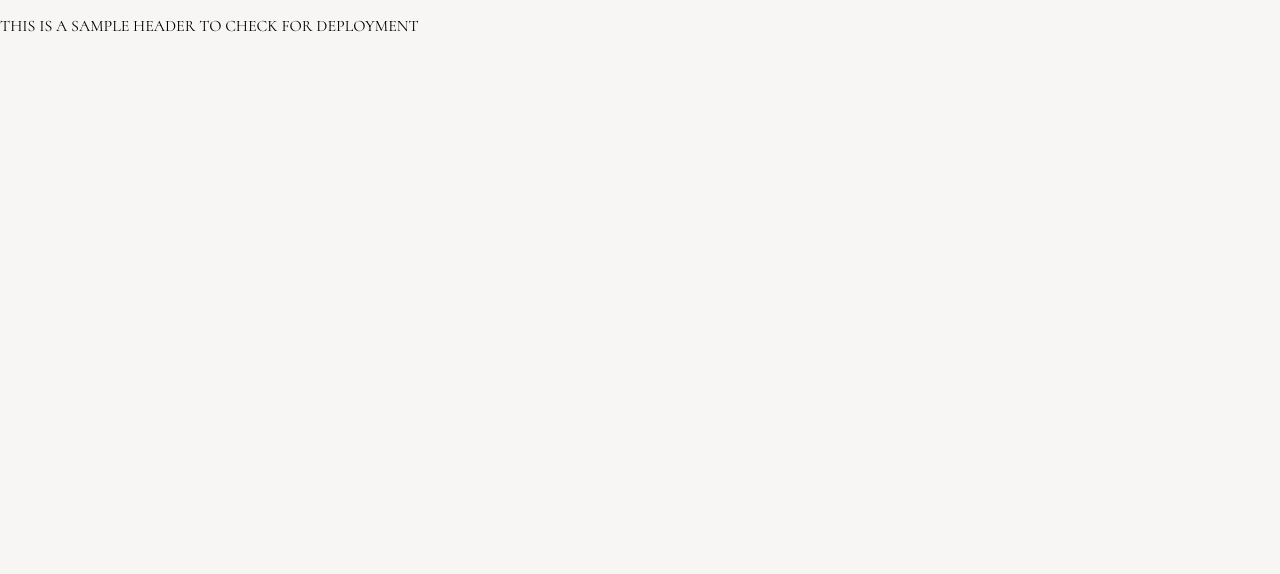
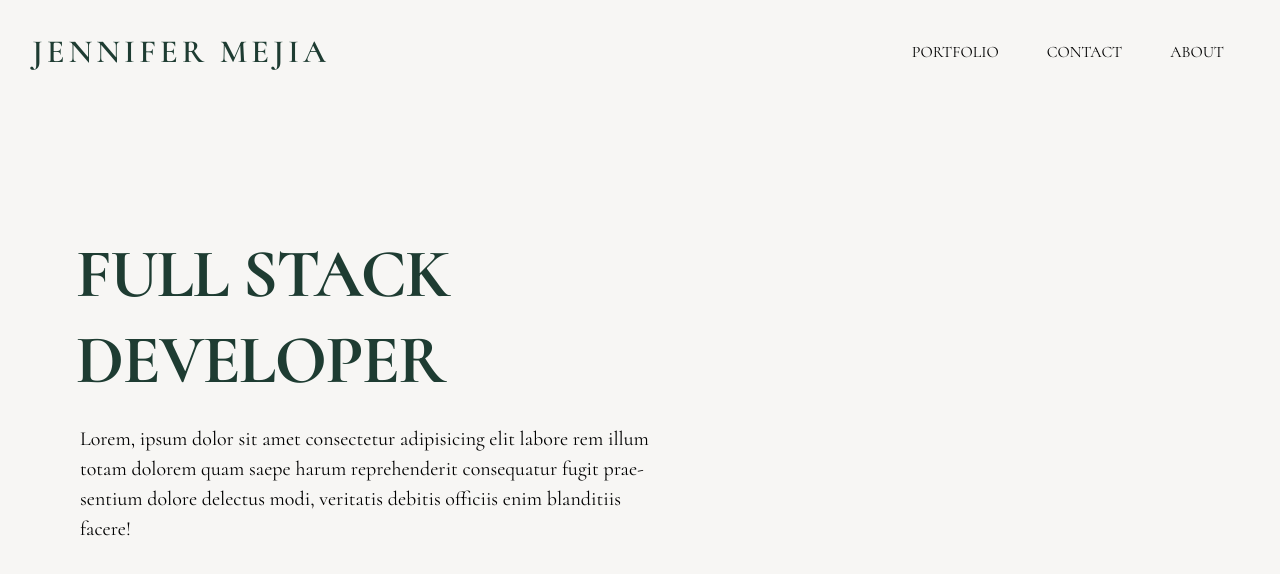
Before and after one commit to jjjgm/working-portfolio, a React (Create React App) app: page / in a window 1280 px wide. Shown: the top 574 px of the page. Built offline with nearby package versions, Linux system fonts and the light colour scheme.

Commit message:
feature/ navbar&header -- wip

```diff
--- a/src/App.js
+++ b/src/App.js
@@ -1,16 +1,15 @@
 import React from 'react';
+import Header from './components/Header';
 
-// import { BrowserRouter as Router, Routes, Route } from 'react-router-dom';
+import { BrowserRouter as Router, Routes, Route } from 'react-router-dom';
 
 function App() {
   return (
     <div className="App">
       <header className="App-header">
-
-        <p>
-          THIS IS A SAMPLE HEADER TO CHECK FOR DEPLOYMENT
-        </p>
-
+        <Router>
+          <Header />
+        </Router>
       </header>
     </div>
   );
--- /dev/null
+++ b/src/components/Header.js
@@ -0,0 +1,31 @@
+import React from 'react';
+import { Link } from 'react-router-dom';
+import './styles/Header.css';
+
+function Header() {
+    return (
+        <div>
+            <header>
+                <nav className="header-nav container flex-container">
+                    <h1 className="logo"><Link to="/*" className="logo-link" href="#">Jennifer Mejia</Link></h1>
+                    <ul className="nav-menu flex-container">
+                        <li><Link to="/portfolio" className="nav-menu-link" >Portfolio</Link></li>
+                        <li><Link to="/contact" className="nav-menu-link">Contact</Link></li>
+                        <li><Link to="/about" className="nav-menu-link">About</Link></li>
+                    </ul>
+                </nav>
+                <section className="header-content">
+                    <figure className="header-img">
+                {/* IMAGE HERE */}
+                    </figure>
+                    <div class="header-opening container">
+                        <h2 class="header-title">Full Stack Developer</h2>
+                        <p>Lorem, ipsum dolor sit amet consectetur adipisicing elit labore rem illum totam dolorem quam saepe harum reprehenderit consequatur fugit praesentium dolore delectus modi, veritatis debitis officiis enim blanditiis facere!</p>
+                    </div>
+                </section>
+            </header>
+        </div>
+    )
+}
+
+export default Header;
--- /dev/null
+++ b/src/components/styles/Header.css
@@ -0,0 +1,163 @@
+* {
+    box-sizing: border-box;
+    line-height: 1;
+    list-style: none;
+    margin: 0;
+    padding: 0;
+}
+
+a {
+    text-decoration: none;
+    transition: .25s;
+}
+
+/* button {
+    background: transparent;
+    border: none;
+    border-radius: 2em;
+    cursor: pointer;
+    font-size: .875em;
+    font-weight: 600;
+    height: 2em;
+    letter-spacing: -.025em;
+    text-transform: uppercase;
+    transition: .25s;
+}
+
+button:hover {
+    background-color: var(--item-bg)
+} */
+
+header {
+    min-height: 100vh;
+}
+
+img {
+    height: 100%;
+    object-fit: cover;
+    object-position: 50% 80%;
+    width: 100%;
+}
+
+p {
+    font-size: 1.25em;
+    hyphens: auto;
+    line-height: 1.5;
+    margin: 1em 0;
+}
+
+.container {
+    padding: 1em;
+}
+
+.flex-container {
+    display: flex;
+}
+
+.logo-link {
+    font-weight: 600;
+    font-size: 1.35em;
+    letter-spacing: .125em;
+    text-transform: uppercase;
+    text-decoration: none;
+    color: var(--a-alternate);
+}
+
+.header-nav {
+    align-items: center;
+    flex-direction: column;
+}
+
+.nav-menu {
+    flex-wrap: wrap;
+    justify-content: center;
+    padding: .75em 0;
+}
+
+.nav-menu-link {
+    display: block;
+    font-size: 1em;
+    font-weight: 500;
+    padding: .5em .75em;
+    text-transform: uppercase;
+    color: var(--grey-font-color);
+}
+
+/* IMAGE IN HEADER */
+
+/* .header-img {
+    border-radius: 50%;
+    height: 15em;
+    margin: 2em auto;
+    overflow: hidden;
+    width: 15em;
+} */
+
+.header-opening {
+    margin: auto;
+    max-width: 30em
+}
+
+.header-title {
+    color: var(--h1-alternate);
+    font-size: 3.5em;
+    letter-spacing: -.025em;
+    line-height: 1.25;
+    margin-left: -.0625em;
+    text-transform: uppercase;
+}
+
+
+/* SMALLER SCREENS - TO DESKTOP */
+@media only screen and (min-width: 1024px) {
+    header {
+        overflow: hidden;
+    }
+
+    img {
+        object-position: 50% 100%;
+    }
+
+    .container {
+        padding: 2em;
+    }
+
+    .header-nav {
+        flex-direction: row;
+        justify-content: space-between;
+    }
+
+    .nav-menu-link {
+        padding: 0 1.5em;
+    }
+
+
+    .header-content {
+        position: relative;
+    }
+
+    .header-opening {
+        margin: 6em 3em 0;
+        max-width: 50vw;
+    }
+
+    .header-title {
+        font-size: calc(1vw + 3.5em);
+    }
+
+    /* .header-img {
+        height: 55vw;
+        margin: 0;
+        position: absolute;
+        right: -16vw;
+        top: 0vw;
+        width: 55vw;
+    } */
+}
+
+/* MOBILE */
+@media only screen and (orientation: portrait) and (min-height: 1024px) {
+    .header-content {
+        margin-top: 15vh;
+    }
+}
--- a/src/index.css
+++ b/src/index.css
@@ -8,10 +8,18 @@
 
 /* HEADER COLOR */
 --h1-header: #101646;
+--h1-alternate: #1E3C32;
 
 /* LINK COLOR */
 --a-standard: #002045;
+--a-alternate: #1E3C32;
+
+/* GLOBAL COLORS */
+--grey-font: #151515;
+
 }
+
+
 
 
 body {
```
